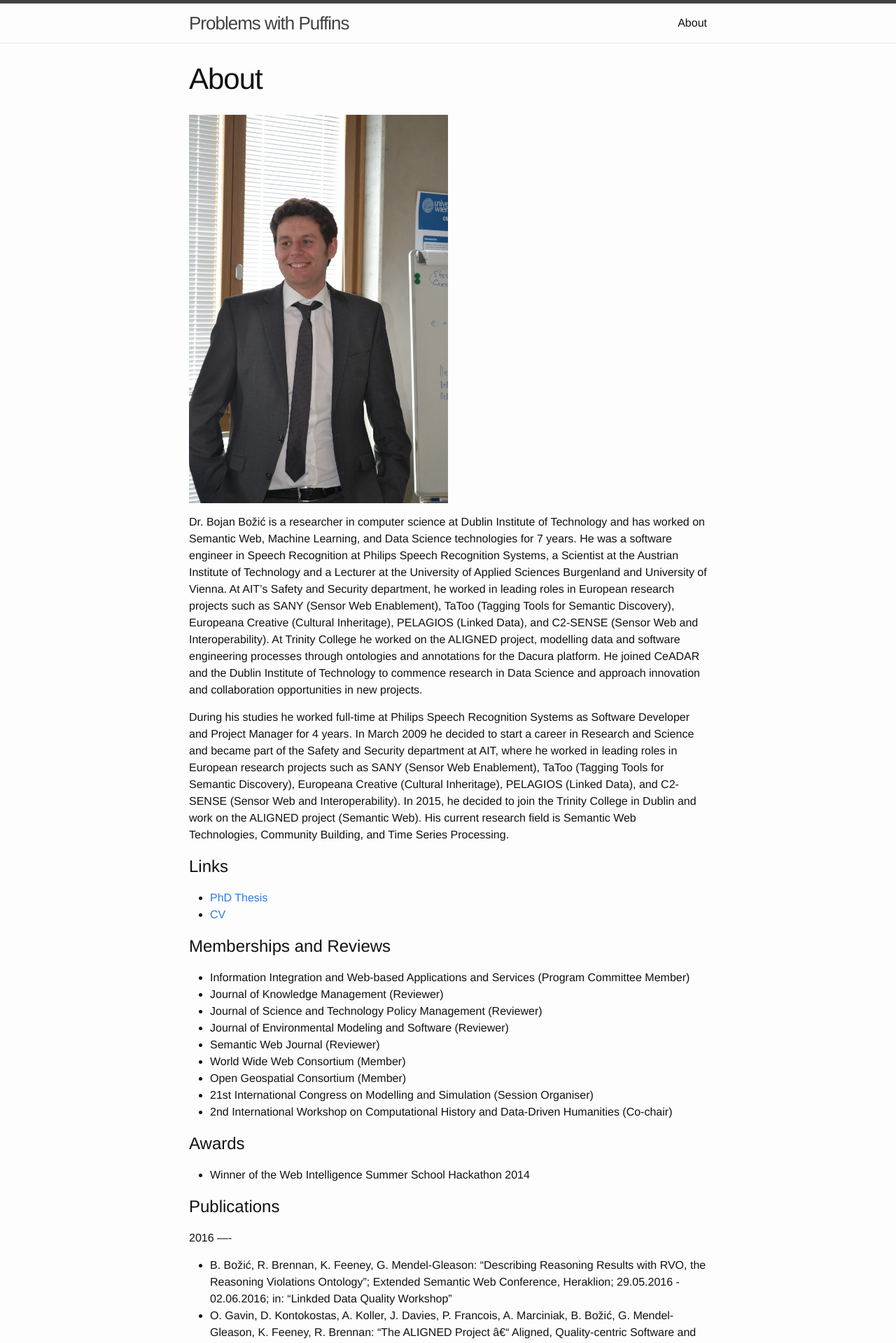
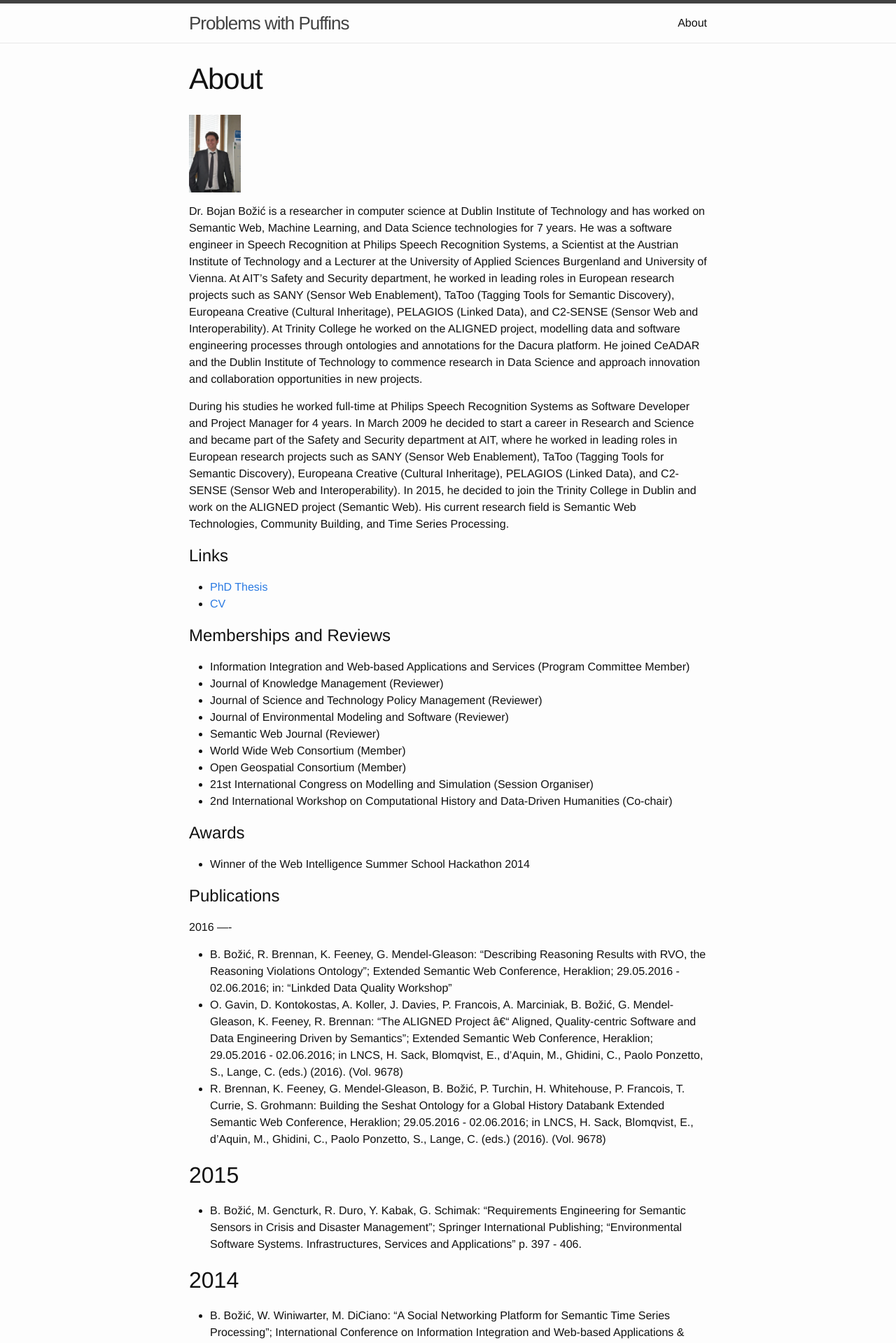
Before and after one commit to bozicb/bozicb.github.io, a Jekyll site: the page built from about.md, in a window 1280 px wide. Shown: the top 1919 px of the page at 70% size. Built offline with Jekyll 4.4.1, drawn with Linux system fonts in a browser that asks for light colours.

Commit message:
image size

```diff
--- a/about.md
+++ b/about.md
@@ -4,7 +4,7 @@ title: About
 permalink: /about/
 ---
 
-![That's me.](/images/profile.jpg){:height="50%" width="50%"}
+![That's me.](/images/profile.jpg){:height="10%" width="10%"}
 
 Dr. Bojan Božić is a researcher in computer science at Dublin Institute of Technology and has worked on Semantic Web, Machine Learning, and Data
 Science technologies for 7 years. He was a software engineer in Speech Recognition at Philips Speech Recognition Systems, a Scientist at the
```
